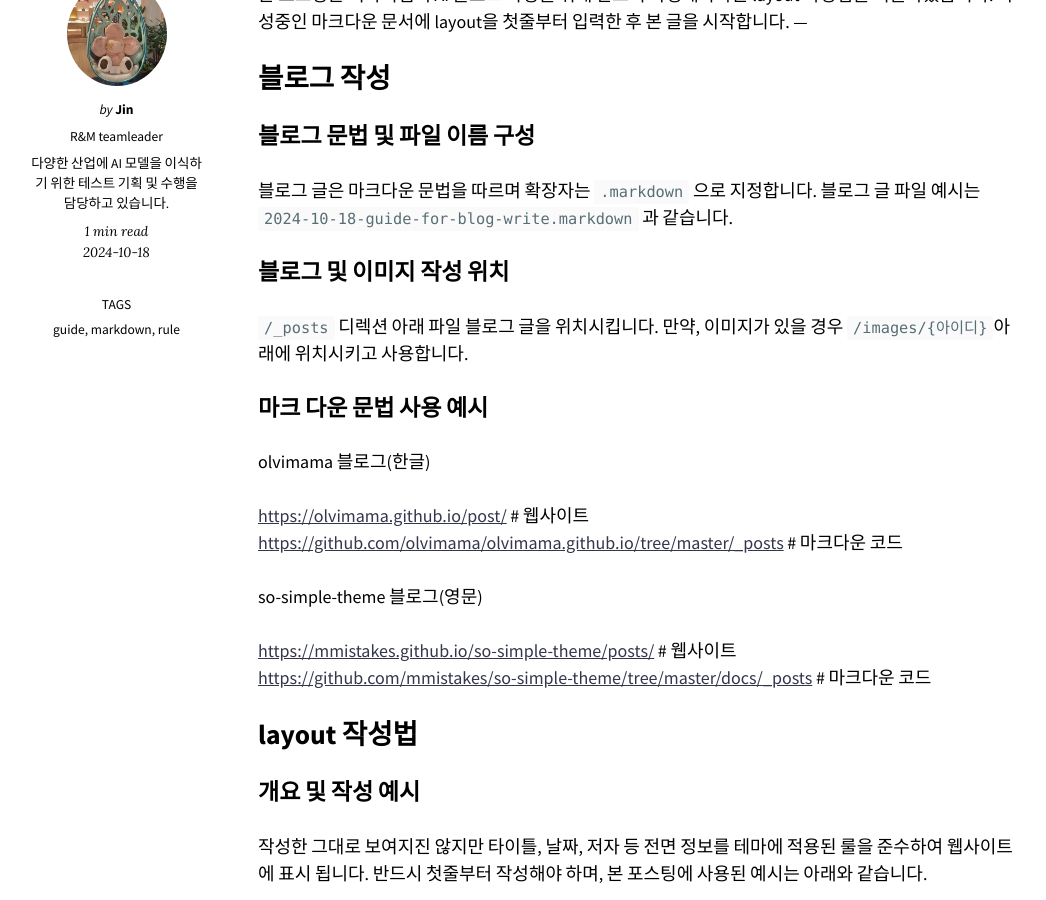
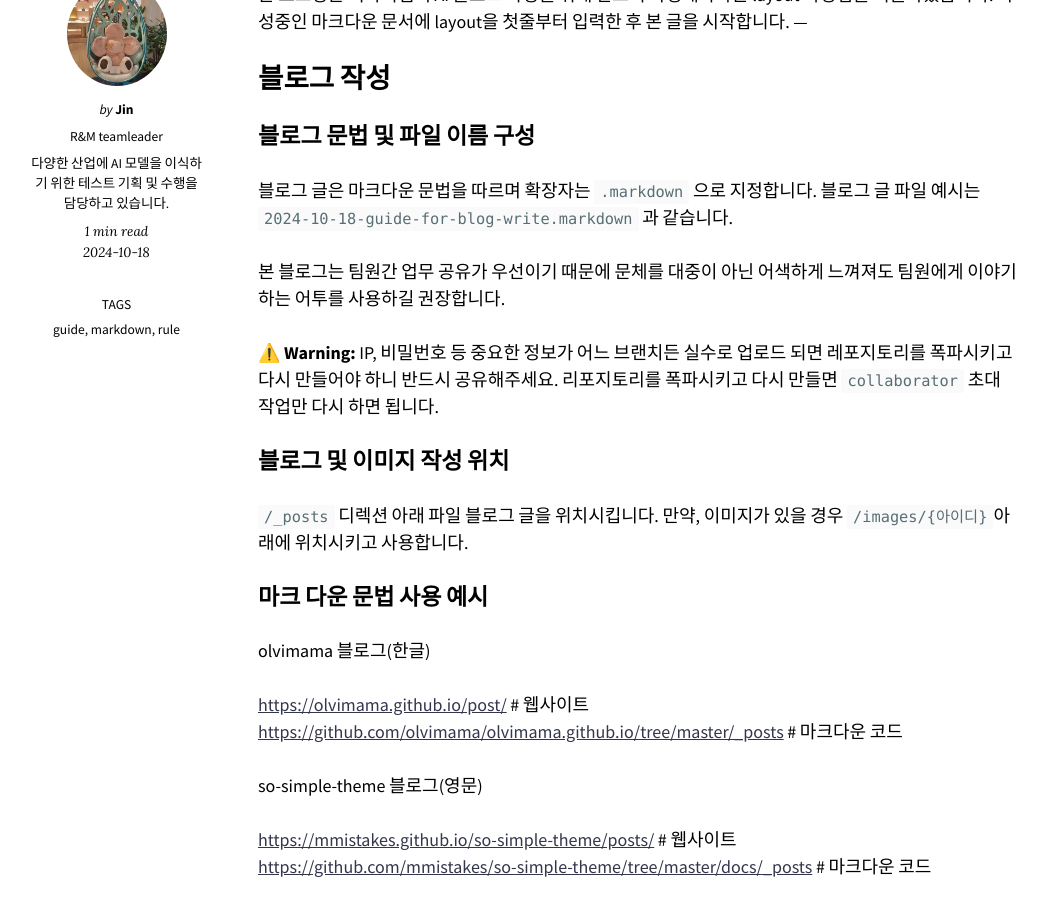
Before and after one commit to aitheimc/aitheimc.github.io, a Jekyll site: the page built from _posts/2024-10-18-guide-for-blog-write.markdown, in a window 1280 px wide and 900 px high, scrolled down 323 px. Shown: the whole window, without its empty margins (117-1163 px from the left). Built offline with Jekyll 4.4.1, drawn with Linux system fonts in a browser that asks for light colours; nearby versions of some CDN libraries.

Commit message:
warning message upload

```diff
--- a/_posts/2024-10-18-guide-for-blog-write.markdown
+++ b/_posts/2024-10-18-guide-for-blog-write.markdown
@@ -17,6 +17,10 @@ tags:
 ## 블로그 작성
 ### 블로그 문법 및 파일 이름 구성
 블로그 글은 마크다운 문법을 따르며 확장자는 `.markdown` 으로 지정합니다. 블로그 글 파일 예시는 `2024-10-18-guide-for-blog-write.markdown` 과 같습니다.
+
+본 블로그는 팀원간 업무 공유가 우선이기 때문에 문체를 대중이 아닌 어색하게 느껴져도 팀원에게 이야기하는 어투를 사용하길 권장합니다.
+
+⚠️ **Warning:** IP, 비밀번호 등 중요한 정보가 어느 브랜치든 실수로 업로드 되면 레포지토리를 폭파시키고 다시 만들어야 하니 반드시 공유해주세요. 리포지토리를 폭파시키고 다시 만들면 `collaborator` 초대 작업만 다시 하면 됩니다.
 
 ### 블로그 및 이미지 작성 위치
 `/_posts` 디렉션 아래 파일 블로그 글을 위치시킵니다. 만약, 이미지가 있을 경우 `/images/{아이디}`아래에 위치시키고 사용합니다.
```
Also changed, not shown: README.md, 1 other file.
